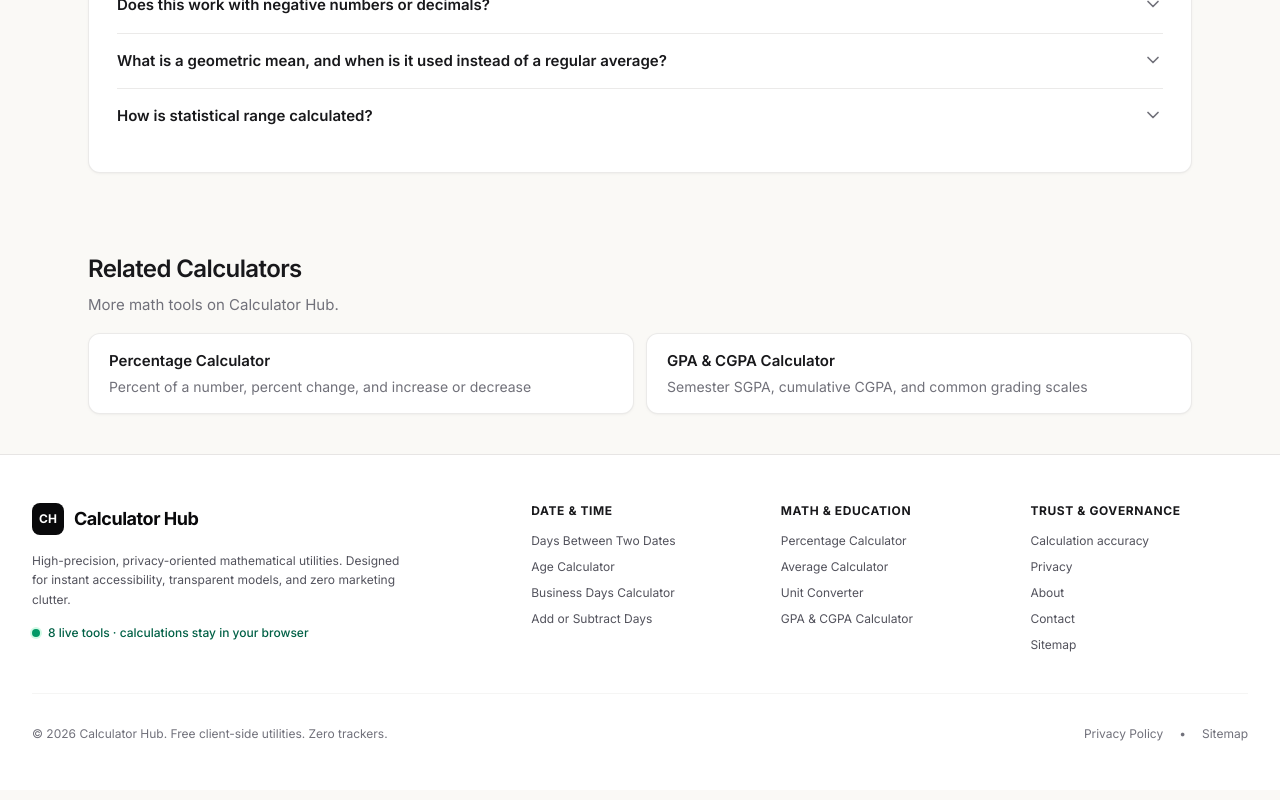
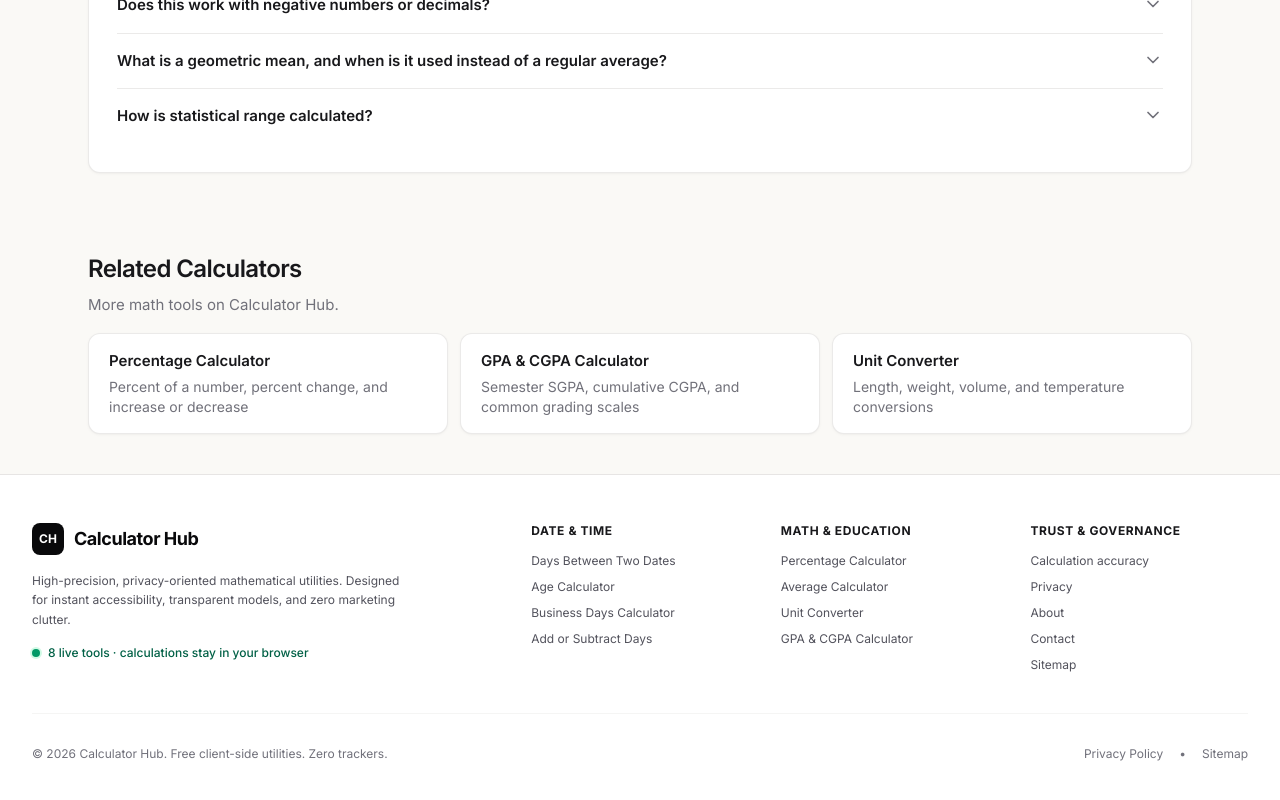
Before and after one commit to Ahmii1122/calculator, a Next.js app: page /math/average-calculator in a window 1280 px wide. Shown: the part 2678-3478 px from the top of the page. Built offline with nearby package versions, Linux system fonts and the light colour scheme; no server answers.

Commit message:
Update Math & Education page descriptions for clarity and add Unit Converter link to Average Calculator page, enhancing user navigation and tool accessibility.

```diff
--- a/src/app/math/average-calculator/page.tsx
+++ b/src/app/math/average-calculator/page.tsx
@@ -385,7 +385,7 @@ export default function AverageCalculatorPage() {
                 More math tools on Calculator Hub.
               </p>
             </div>
-            <div className="grid grid-cols-1 gap-3 sm:grid-cols-2">
+            <div className="grid grid-cols-1 gap-3 sm:grid-cols-2 lg:grid-cols-3">
               <Link
                 href="/math/percentage-calculator"
                 className="inline-flex flex-col gap-1 rounded-xl border border-border/80 bg-panel px-5 py-4 shadow-card transition hover:border-cat-math/45 hover:bg-cat-math-soft"
@@ -408,6 +408,17 @@ export default function AverageCalculatorPage() {
                   Semester SGPA, cumulative CGPA, and common grading scales
                 </span>
               </Link>
+              <Link
+                href="/math/unit-converter"
+                className="inline-flex flex-col gap-1 rounded-xl border border-border/80 bg-panel px-5 py-4 shadow-card transition hover:border-cat-math/45 hover:bg-cat-math-soft"
+              >
+                <span className="text-[15px] font-semibold text-foreground">
+                  Unit Converter
+                </span>
+                <span className="text-sm text-muted">
+                  Length, weight, volume, and temperature conversions
+                </span>
+              </Link>
             </div>
           </section>
         </article>
--- a/src/app/math/page.tsx
+++ b/src/app/math/page.tsx
@@ -16,7 +16,7 @@ const theme = getCategoryTheme("math");
 
 const PAGE_TITLE = "Math & Education Calculators — Calculator Hub";
 const PAGE_DESCRIPTION =
-  "Free math and education calculators for percentages, averages (mean, median, mode), GPA and CGPA, plus a planned unit converter. Instant results, no signup.";
+  "Free math and education calculators for percentages, averages, unit conversion (metric and US), and GPA/CGPA. Instant results in your browser — no signup.";
 
 export const metadata: Metadata = {
   title: {
```
